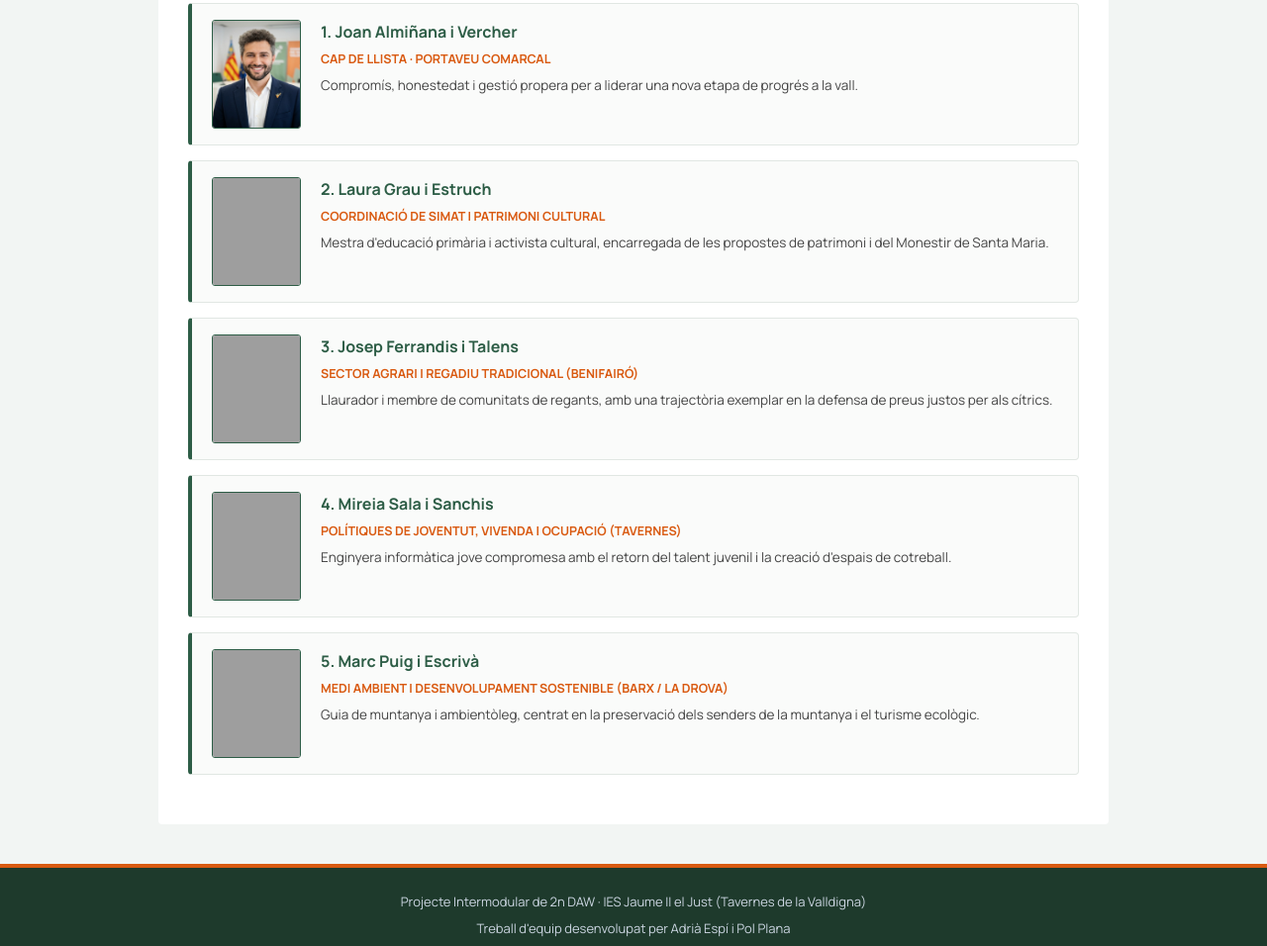
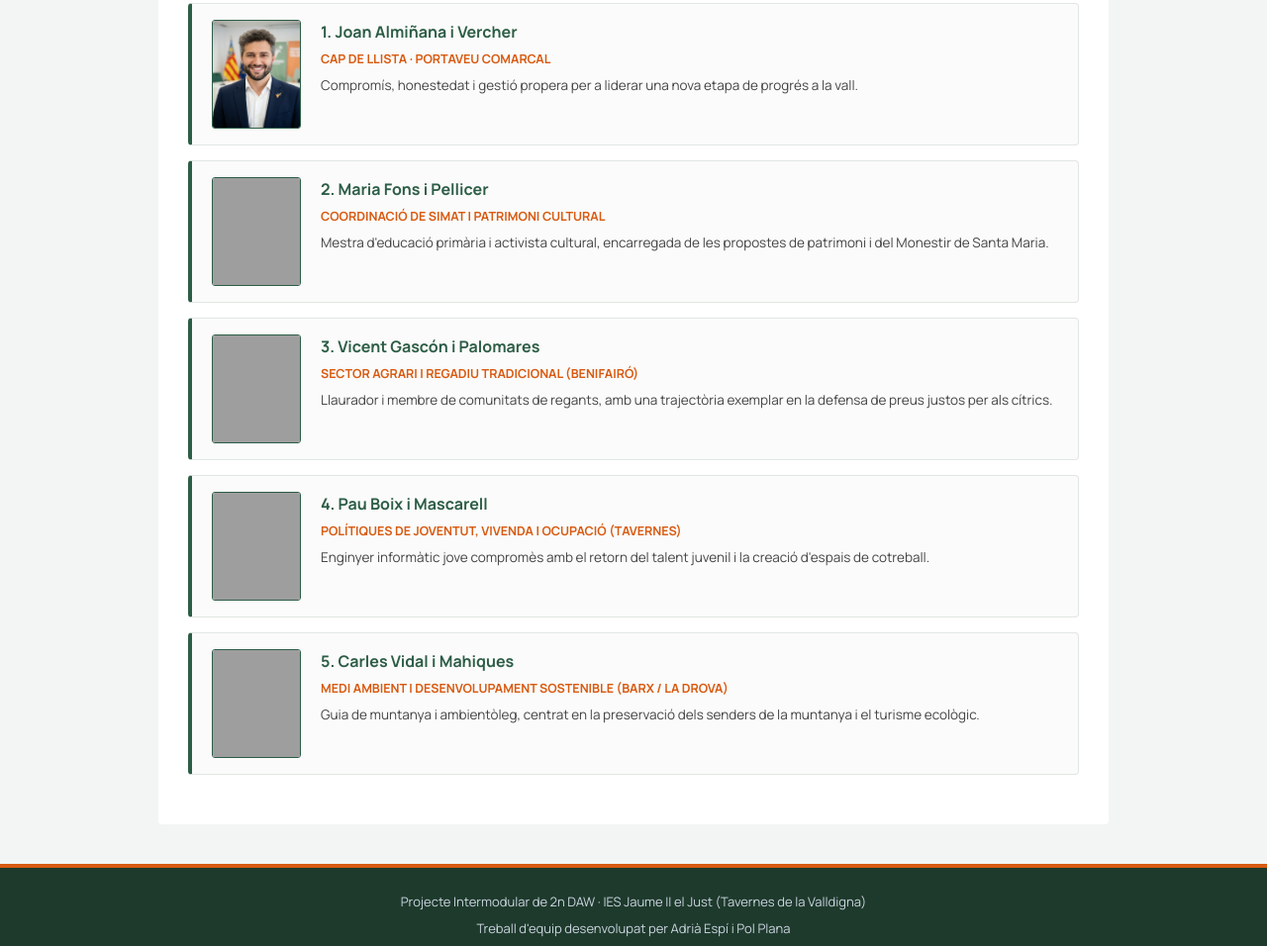
Before and after one commit to adriaespii/SomValldigna, a plain HTML site: page web/candidat.html in a window 1280 px wide. Shown: the part 780-1736 px from the top of the page at 99% size. Drawn offline with Linux system fonts and the light colour scheme; grey boxes are pictures that could not be loaded.

Commit message:
Restaurar noms dels candidats i posar nom d'home al quart

```diff
--- a/web/candidat.html
+++ b/web/candidat.html
@@ -69,36 +69,36 @@
       </div>
 
       <div class="membre-equip">
-        <img src="assets/candidat2_simat.jpeg" alt="Laura Grau i Estruch">
+        <img src="assets/candidat2_simat.jpeg" alt="Maria Fons i Pellicer">
         <div class="membre-info">
-          <h4>2. Laura Grau i Estruch</h4>
+          <h4>2. Maria Fons i Pellicer</h4>
           <p class="rol">Coordinació de Simat i Patrimoni Cultural</p>
           <p>Mestra d'educació primària i activista cultural, encarregada de les propostes de patrimoni i del Monestir de Santa Maria.</p>
         </div>
       </div>
 
       <div class="membre-equip">
-        <img src="assets/candidat3_benifairo.jpeg" alt="Josep Ferrandis i Talens">
+        <img src="assets/candidat3_benifairo.jpeg" alt="Vicent Gascón i Palomares">
         <div class="membre-info">
-          <h4>3. Josep Ferrandis i Talens</h4>
+          <h4>3. Vicent Gascón i Palomares</h4>
           <p class="rol">Sector Agrari i Regadiu Tradicional (Benifairó)</p>
           <p>Llaurador i membre de comunitats de regants, amb una trajectòria exemplar en la defensa de preus justos per als cítrics.</p>
         </div>
       </div>
 
       <div class="membre-equip">
-        <img src="assets/candidat4_tavernes.jpeg" alt="Mireia Sala i Sanchis">
+        <img src="assets/candidat4_tavernes.jpeg" alt="Pau Boix i Mascarell">
         <div class="membre-info">
-          <h4>4. Mireia Sala i Sanchis</h4>
+          <h4>4. Pau Boix i Mascarell</h4>
           <p class="rol">Polítiques de Joventut, Vivenda i Ocupació (Tavernes)</p>
-          <p>Enginyera informàtica jove compromesa amb el retorn del talent juvenil i la creació d'espais de cotreball.</p>
+          <p>Enginyer informàtic jove compromès amb el retorn del talent juvenil i la creació d'espais de cotreball.</p>
         </div>
       </div>
 
       <div class="membre-equip">
-        <img src="assets/candidat5_barx.jpeg" alt="Marc Puig i Escrivà">
+        <img src="assets/candidat5_barx.jpeg" alt="Carles Vidal i Mahiques">
         <div class="membre-info">
-          <h4>5. Marc Puig i Escrivà</h4>
+          <h4>5. Carles Vidal i Mahiques</h4>
           <p class="rol">Medi Ambient i Desenvolupament Sostenible (Barx / La Drova)</p>
           <p>Guia de muntanya i ambientòleg, centrat en la preservació dels senders de la muntanya i el turisme ecològic.</p>
         </div>
```
